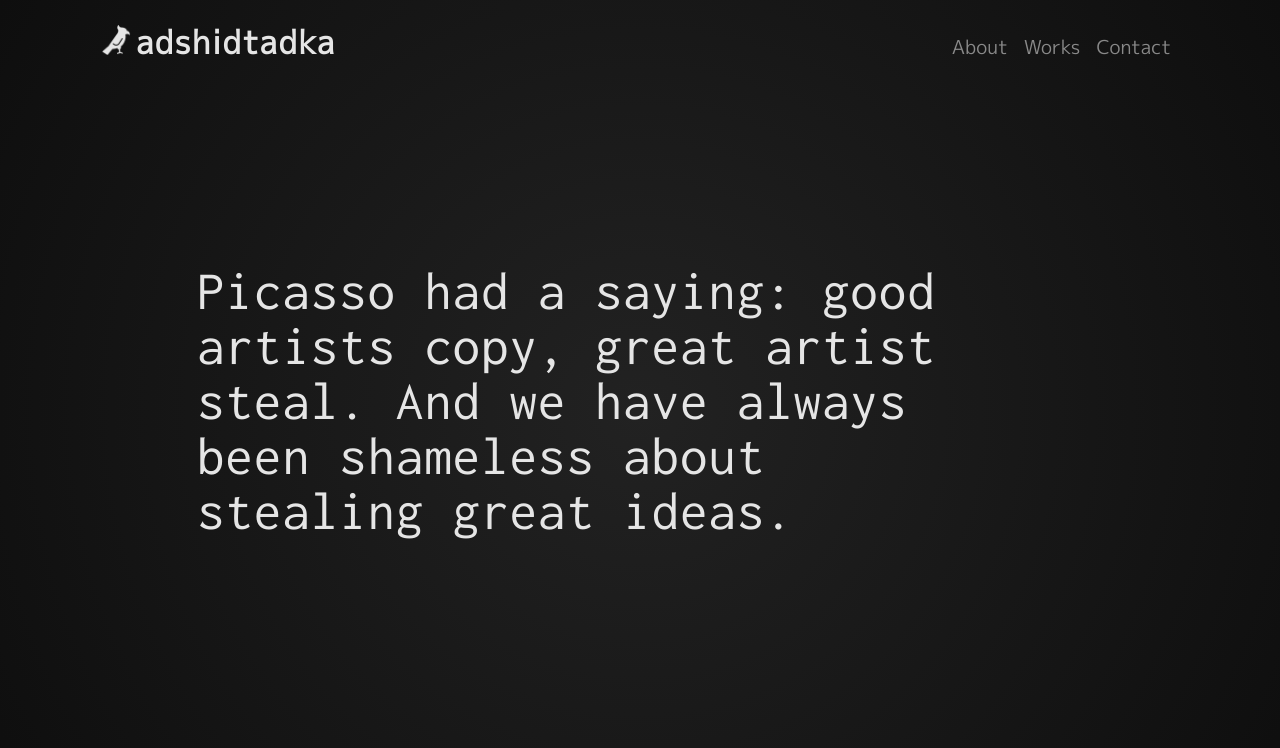
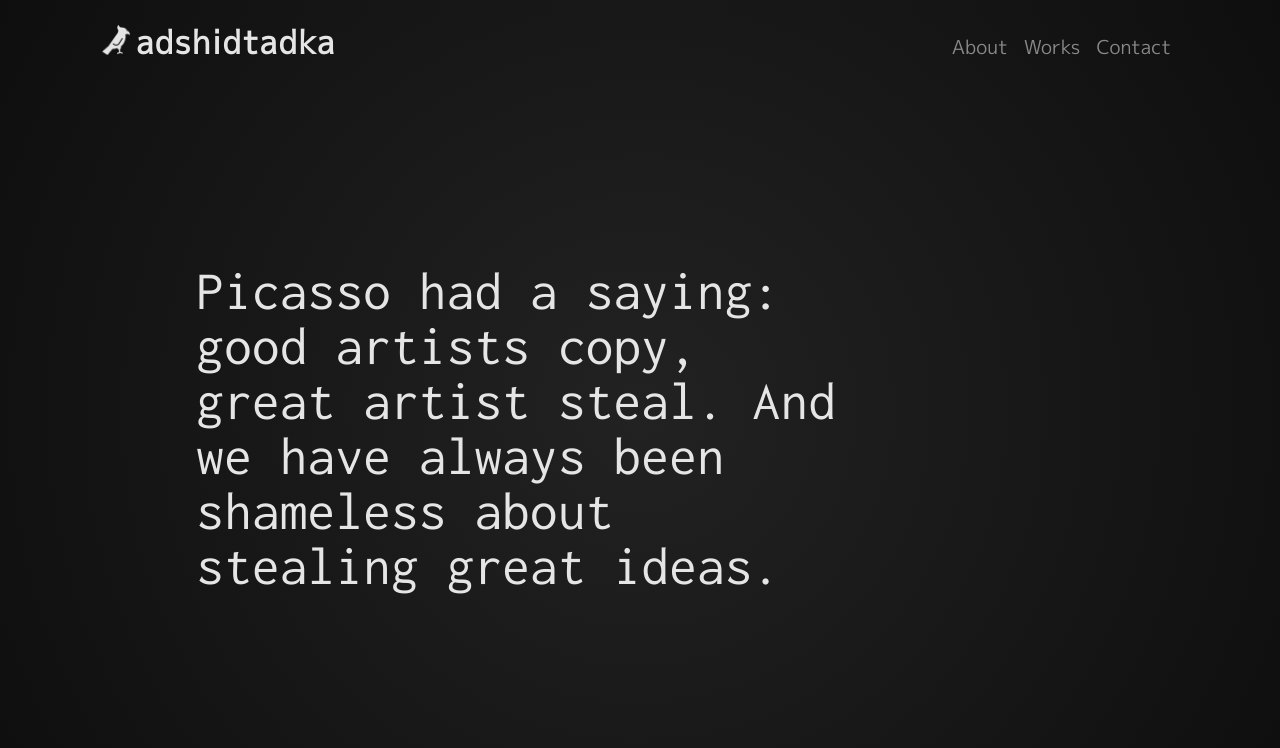
Before and after one commit to adshidtadka/portfolio, a Vue app: page / in a window 1280 px wide. Shown: the top 748 px of the page. Built offline with nearby package versions, Linux system fonts and the light colour scheme.

Commit message:
fix: widthを調整

```diff
--- a/src/views/Home.vue
+++ b/src/views/Home.vue
@@ -36,7 +36,7 @@ export default {
     width() {
       return (
         document.getElementById("app").offsetWidth *
-        (window.innerWidth < 992 ? 0.8 : 0.6)
+        (window.innerWidth < 992 ? 0.8 : 0.5)
       );
     },
   },
```
